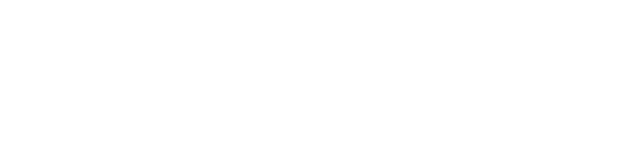
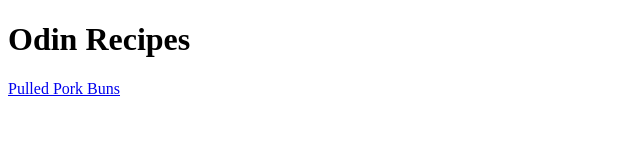
Before and after one commit to OtherwordlyGod/odin-recipes, a plain HTML site: page index.html in a window 1280 px wide. Shown: the whole page, without its empty margins (0-640 px from the left). Drawn offline with Linux system fonts and the light colour scheme.

Commit message:
added semantic html

```diff
--- a/index.html
+++ b/index.html
@@ -6,6 +6,7 @@
     <title>Document</title>
 </head>
 <body>
-
+    <h1>Odin Recipes</h1>
+    <a href="recipes/pulled-pork.html">Pulled Pork Buns</a>
 </body>
 </html>
```
